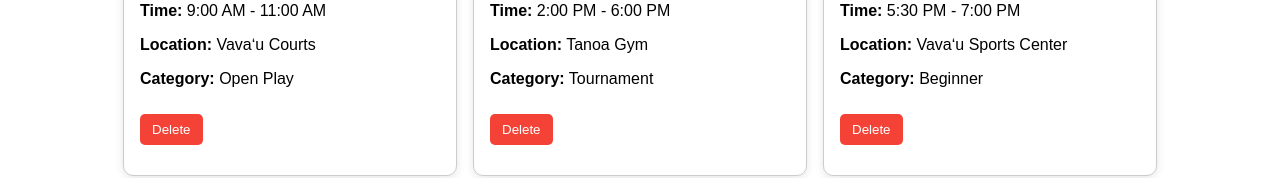
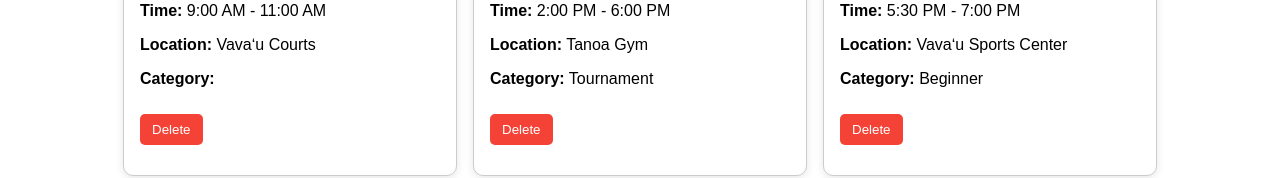
Before and after one commit to lataheanga98/react-frontend-project, a React (Create React App) app in the folder pickleball-schedule-app/: page / in a window 1280 px wide. Shown: the part 510-688 px from the top of the page. Built offline with nearby package versions, Linux system fonts and the light colour scheme.

Commit message:
Make changes to the category events

```diff
--- a/pickleball-schedule-app/src/App.js
+++ b/pickleball-schedule-app/src/App.js
@@ -17,7 +17,7 @@ function App() {
       date: "2025-06-01",
       time: "9:00 AM - 11:00 AM",
       location: "Vavaʻu Courts",
-      category: "Open Play"
+      Category: "Open Play"
     },
     {
       title: "Tonga Club Tournament",
```
